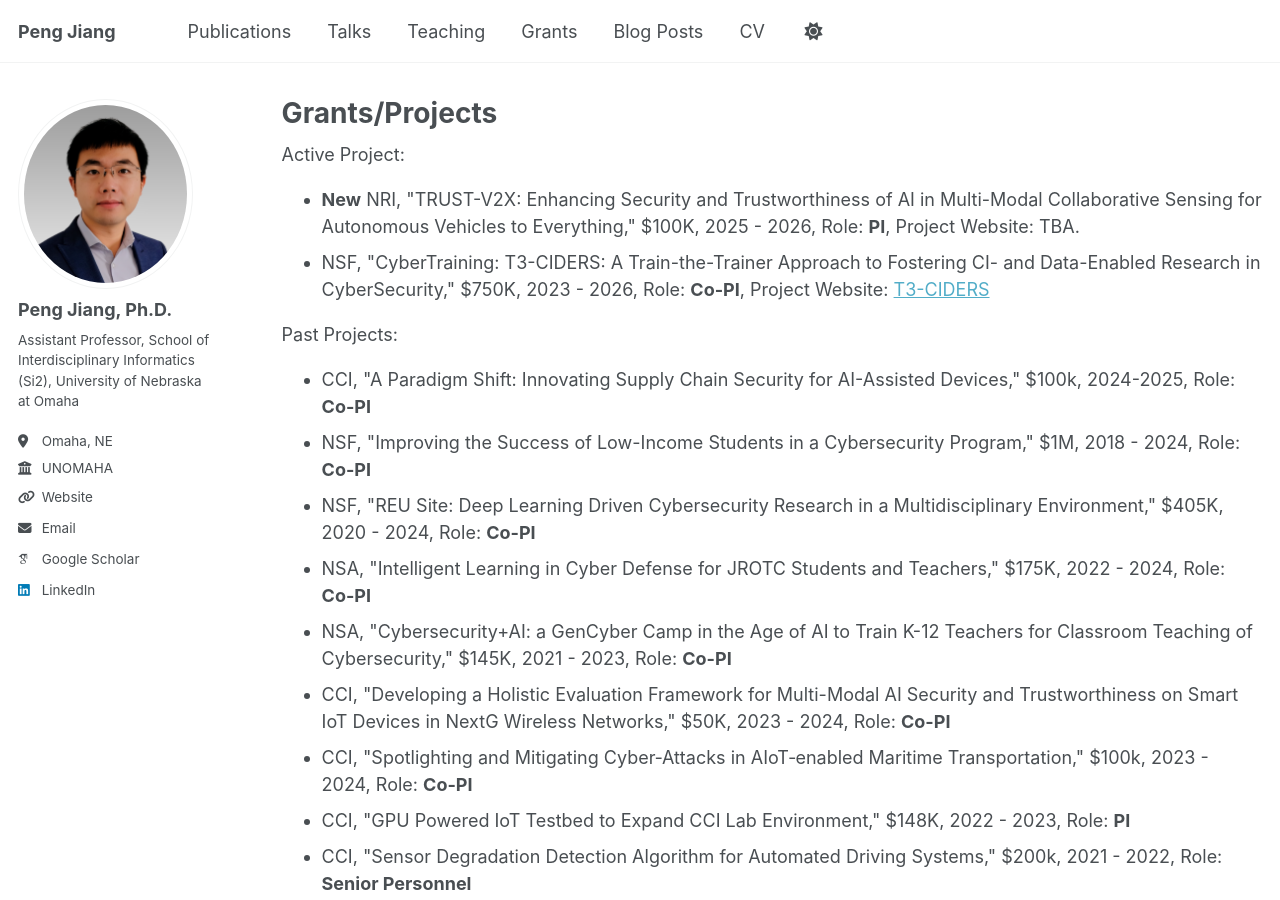
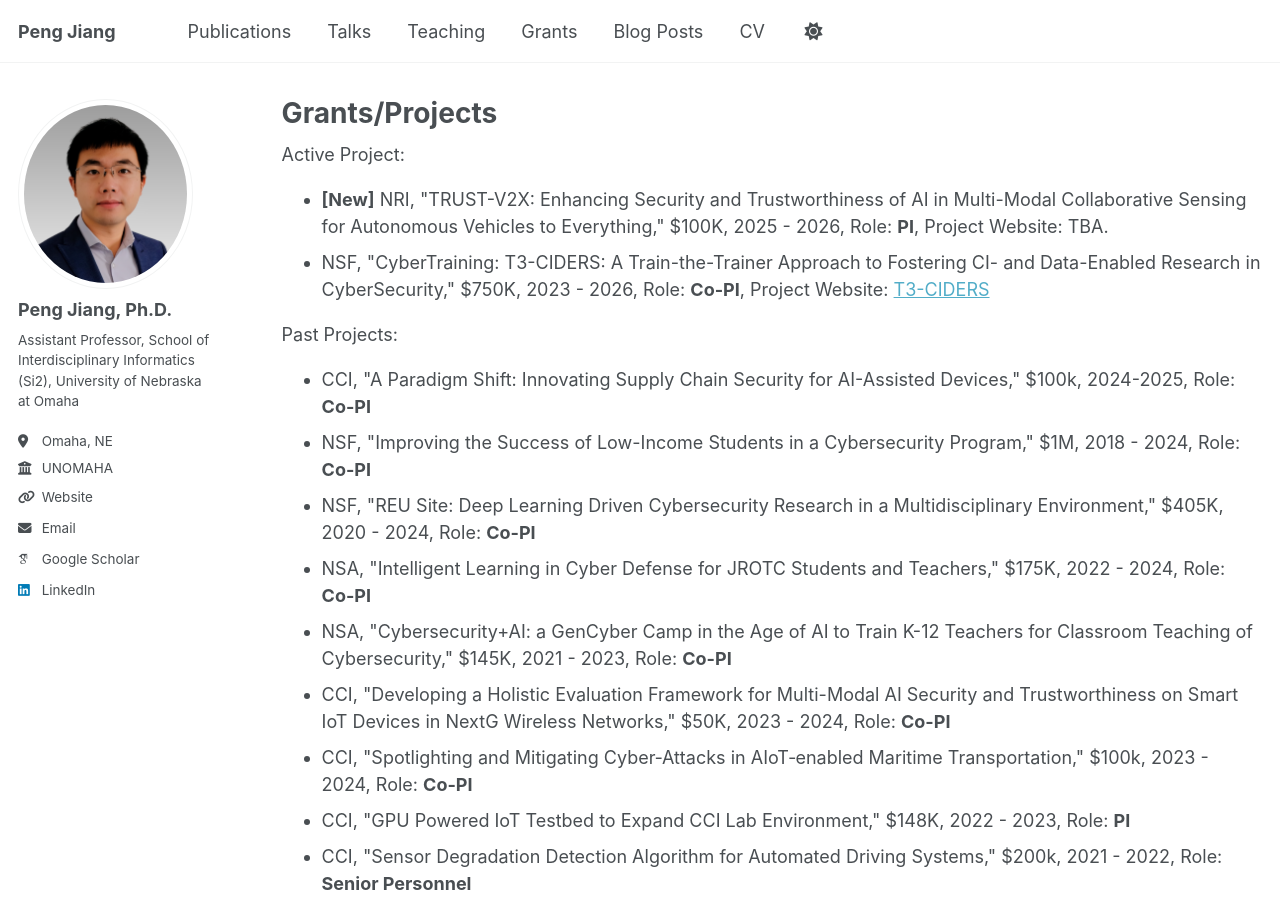
Before and after one commit to PJiang93/pjiang93.github.io, a Jekyll site: the page built from _pages/grants.html, in a window 1280 px wide and 900 px high. Built offline with Jekyll 4.4.1, drawn with Linux system fonts in a browser that asks for light colours; some web fonts are replaced.

```diff
--- a/_pages/grants.html
+++ b/_pages/grants.html
@@ -8,7 +8,7 @@ author_profile: true
 Active Project:
 <ul class="list-disc mx-3 mb-10 grid gap-2">
   <li>
-    <b>New</b> NRI, "TRUST-V2X: Enhancing Security and Trustworthiness of AI in Multi-Modal Collaborative Sensing for Autonomous Vehicles to Everything,"  $100K, 2025 - 2026, Role: <b>PI</b>, Project Website: TBA.
+    <b>[New]</b> NRI, "TRUST-V2X: Enhancing Security and Trustworthiness of AI in Multi-Modal Collaborative Sensing for Autonomous Vehicles to Everything,"  $100K, 2025 - 2026, Role: <b>PI</b>, Project Website: TBA.
   </li>
   <li>
     NSF, "CyberTraining: T3-CIDERS: A Train-the-Trainer Approach to Fostering CI- and Data-Enabled Research in CyberSecurity,"  $750K, 2023 - 2026, Role: <b>Co-PI</b>, Project Website: <a href="https://sites.wp.odu.edu/t3-ciders/">T3-CIDERS</a>
```
